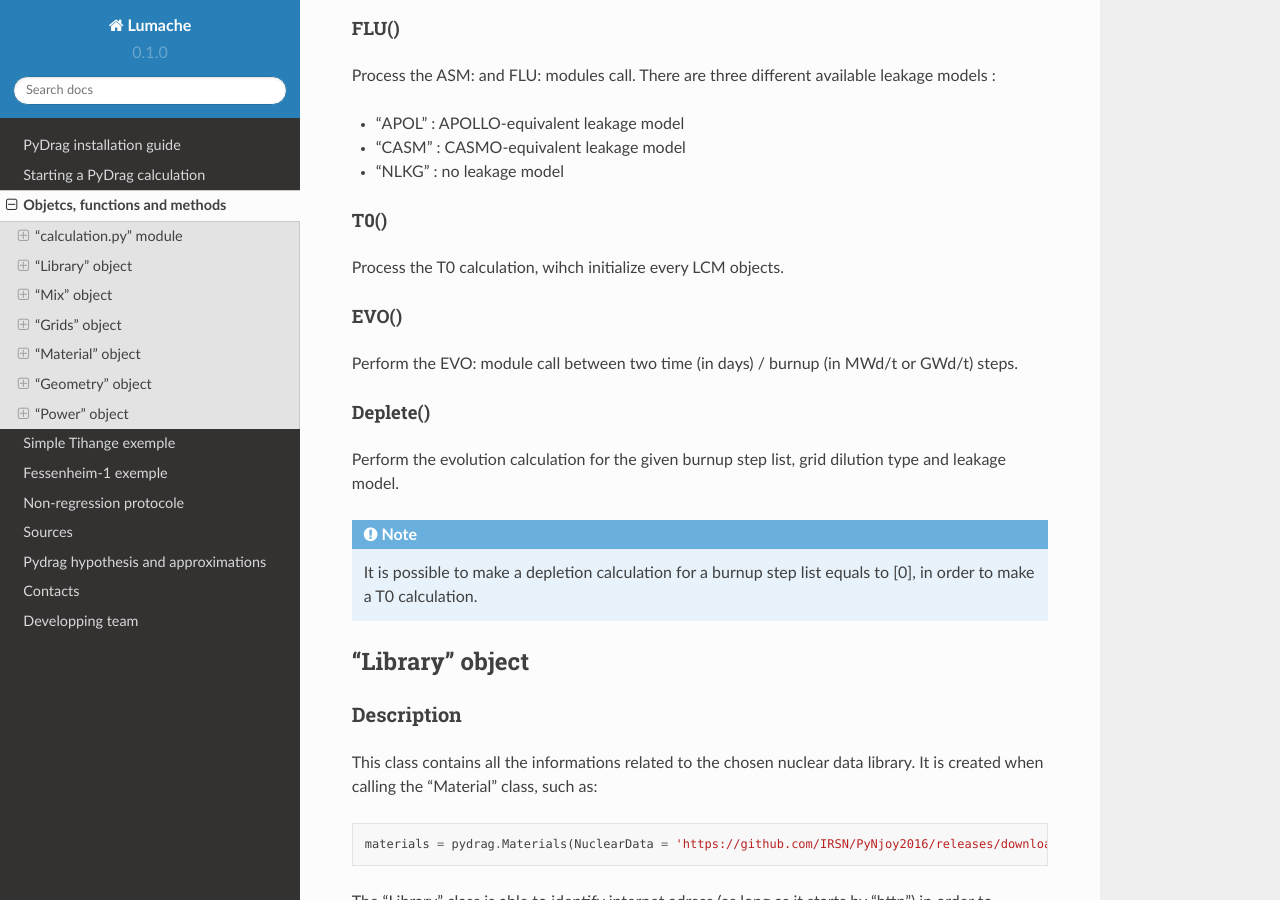
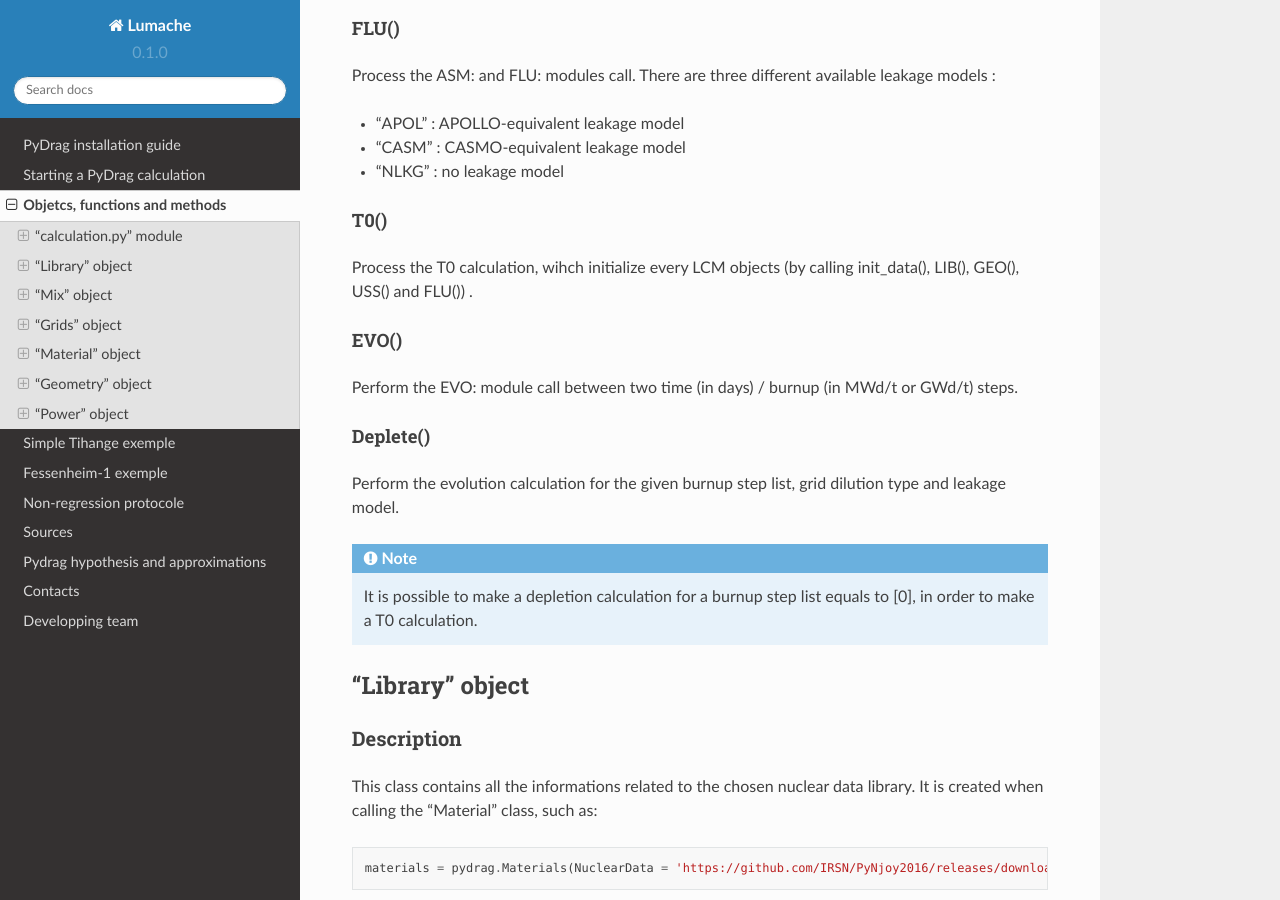
Before and after one commit to Ben105m/rtd-tutorial, a Sphinx documentation site: the page built from docs/source/functions.rst, in a window 1280 px wide and 900 px high, scrolled down 4231 px. Built offline with Sphinx 7.4.7 and the Read the Docs theme 2.0.0, drawn with Linux system fonts in a browser that asks for light colours.

Commit message:
Update functions.rst

```diff
--- a/docs/source/functions.rst
+++ b/docs/source/functions.rst
@@ -172,7 +172,7 @@ Process the ASM: and FLU: modules call. There are three different available leak
 T0()
 -------------------------
 
-Process the T0 calculation, wihch initialize every LCM objects.
+Process the T0 calculation, wihch initialize every LCM objects (by calling init_data(), LIB(), GEO(), USS() and FLU()) .
 
 EVO()
 -------------------------
```
